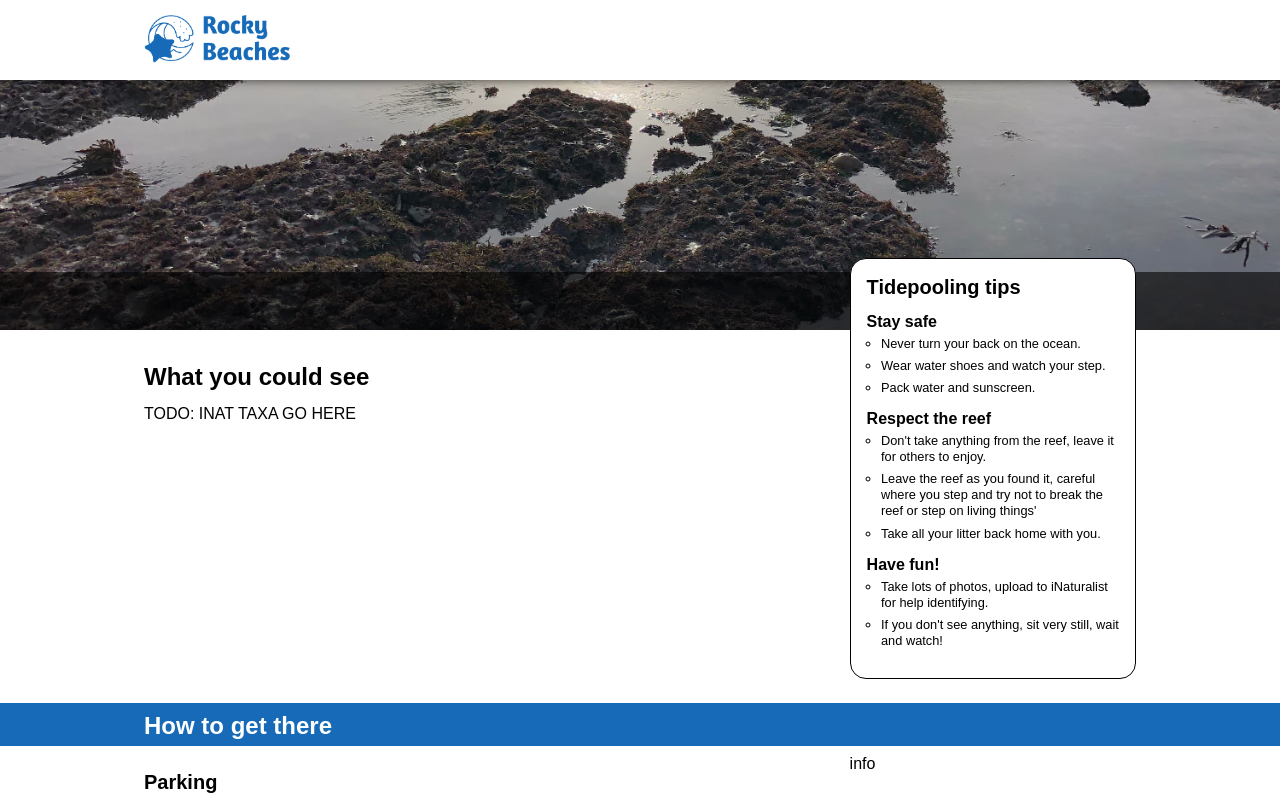
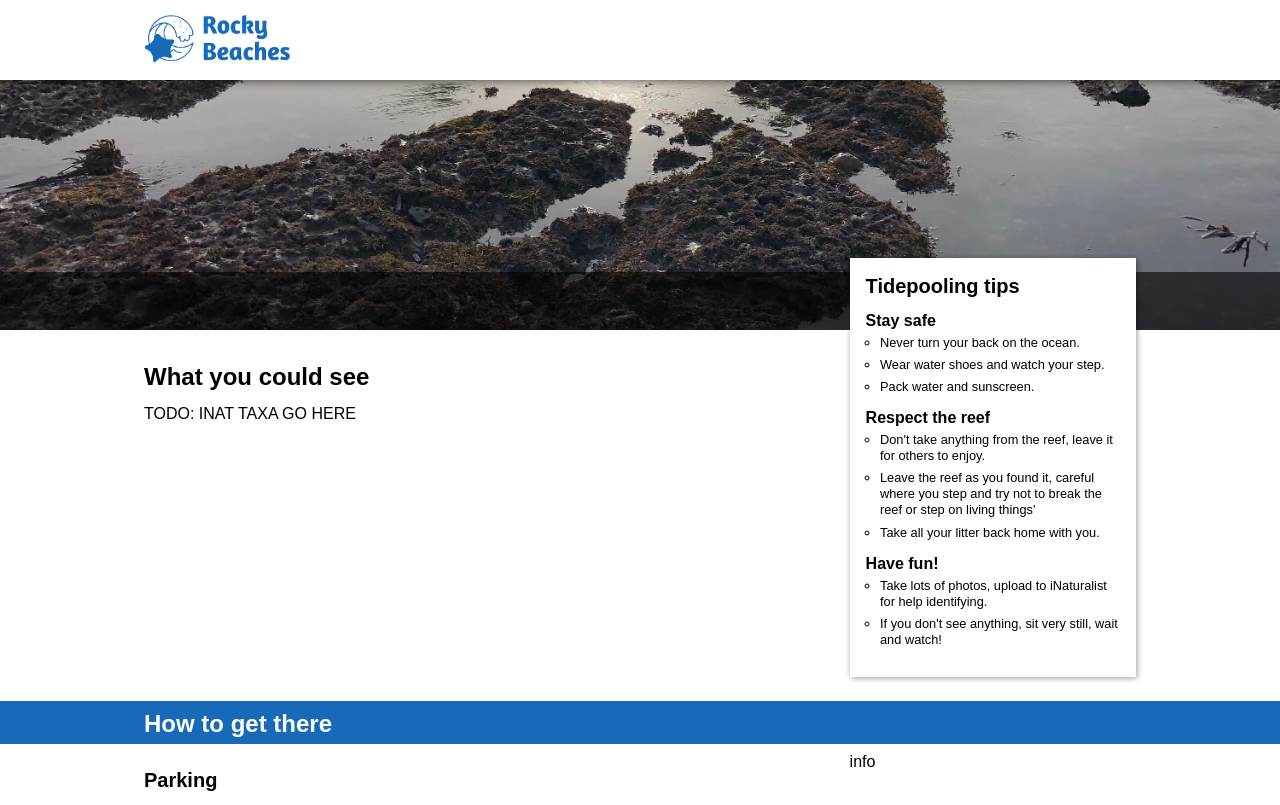
Before and after one commit to natbat/rockybeaches, a Python web app: template templates/row-data-places.html in a window 1280 px wide. Shown: the top 805 px of the page. Run offline with Jinja, Linux system fonts and the light colour scheme; the template is opened without the code that fills it, so the values that code supplies are empty; some libraries are stand-ins or nearby versions.

Commit message:
changing the look of the pullout

```diff
--- a/static/tidepools.css
+++ b/static/tidepools.css
@@ -285,9 +285,8 @@ footer {
 	font-size: 0.8em;
 	margin-top: -5.5rem;
 	background-color: rgba(255, 255, 255, 1);
-	border: 1px solid black;
-	border-radius: 1rem;
-	padding: 1rem
+	padding: 1rem;
+	box-shadow: 1px 1px 6px rgba(0,0,0,0.4)
 }
 .pull-out h2 {
 	margin-top: 0;
```
